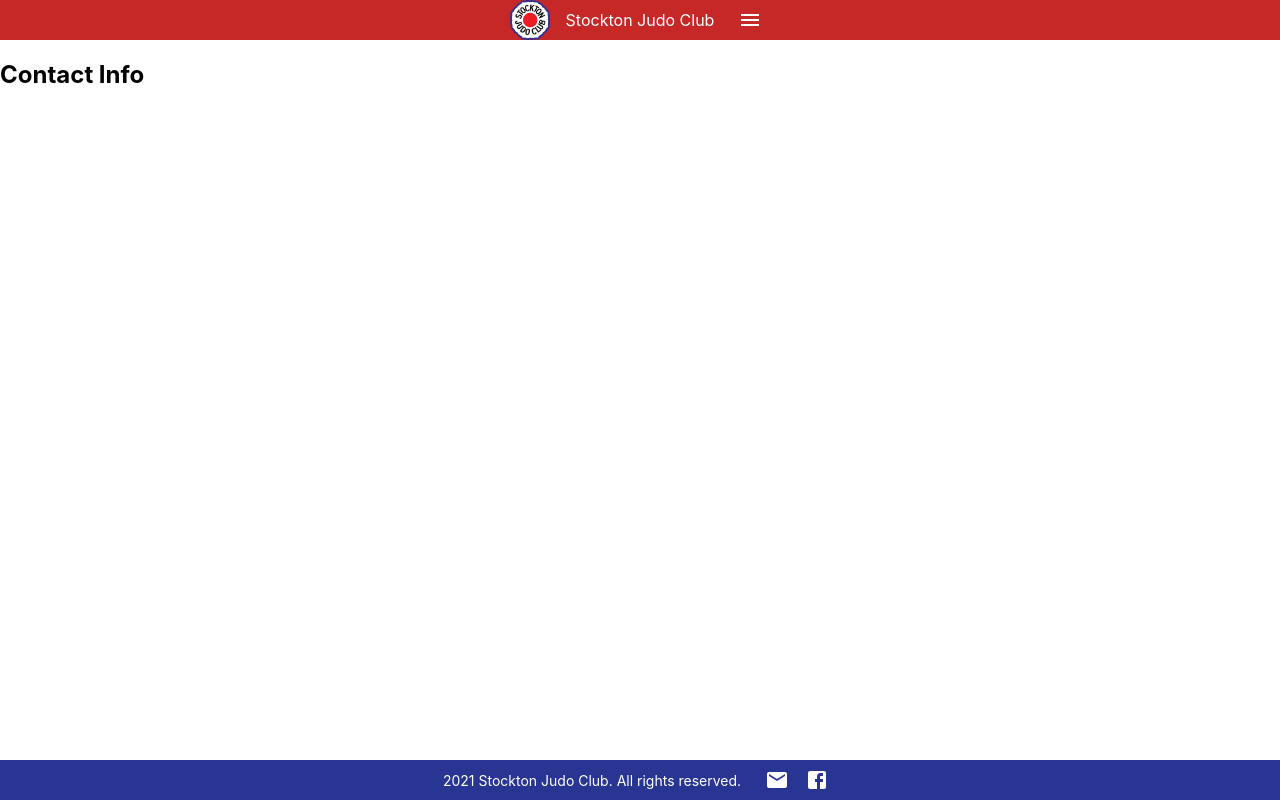
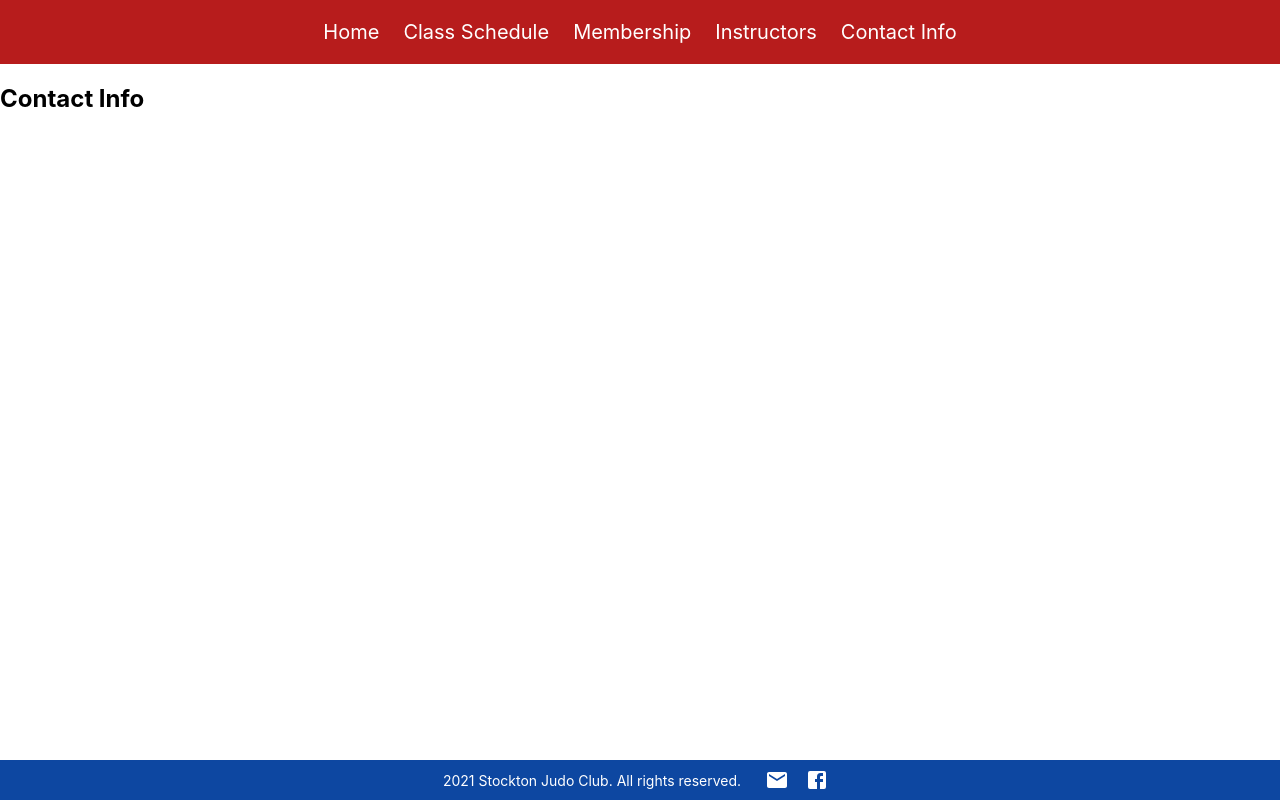
Before and after one commit to MJADangcil/stockton-judo-club, a React (Create React App) app: page /contact-info in a window 1280 px wide. Built offline with nearby package versions, Linux system fonts and the light colour scheme.

Commit message:
Temporary work

```diff
--- a/src/components/Footer/Footer.js
+++ b/src/components/Footer/Footer.js
@@ -10,7 +10,7 @@ function Footer() {
       maxWidth={false}
       sx={{
         backgroundColor: 'secondary.main',
-        color: 'secondary.text',
+        color: 'text.dark',
         bottom: 0,
         position: 'absolute',
       }}
@@ -40,7 +40,7 @@ function Footer() {
           <IconButton
             component='button'
             aria-label='Stockton Judo contact email'
-            sx={{ color: 'secondary.text' }}
+            sx={{ color: 'text.dark' }}
           >
             <EmailIcon />
           </IconButton>
@@ -48,7 +48,7 @@ function Footer() {
             component='button'
             title='Stockton Judo Facebook page'
             aria-label='Stockton Judo Facebook page'
-            sx={{ color: 'secondary.text' }}
+            sx={{ color: 'text.dark' }}
           >
             <FacebookIcon />
           </IconButton>
--- a/src/components/NavBar/NavBar.js
+++ b/src/components/NavBar/NavBar.js
@@ -1,6 +1,12 @@
 import React from 'react';
-import { useTheme } from '@mui/material/styles';
-import { useMediaQuery, Container, Grid, IconButton } from '@mui/material';
+import {
+  useMediaQuery,
+  Container,
+  Grid,
+  List,
+  IconButton,
+  Button,
+} from '@mui/material';
 import MenuIcon from '@mui/icons-material/Menu';
 
 const sections = [
@@ -12,16 +18,17 @@ const sections = [
 ];
 
 function NavBar() {
-  // const theme = useTheme();
-  // const matches = useMediaQuery(theme.breakpoints.up('sm'));
+  const isMobile = useMediaQuery((theme) => theme.breakpoints.down('sm'));
 
+  if (isMobile) {
     return (
       <Container
         component='nav'
         maxWidth={false}
         sx={{
           backgroundColor: 'primary.main',
-        color: 'primary.text',
+          color: 'text.dark',
+          height: '4rem',
         }}
       >
         <Grid
@@ -29,17 +36,20 @@ function NavBar() {
           container
           columnGap={2}
           sx={{
+            height: '100%',
             justifyContent: 'center',
             alignItems: 'center',
           }}
         >
-        <Grid
-          component='img'
-          item
+          <Grid item>
+            <Button onClick={() => {console.log('go home')}} sx={{  padding: '1px' }}>
+              <img
                 src='/logo512.png'
                 alt='Stockton Judo Club logo'
-          sx={{ height: '40px', width: '40px' }}
-        />
+                style={{ height: '50px', width: '50px' }}
+              ></img>
+            </Button>
+          </Grid>
           <Grid component='span' item>
             Stockton Judo Club
           </Grid>
@@ -48,14 +58,55 @@ function NavBar() {
               component='button'
               title='Navigation bar menu'
               aria-label='Navigation bar menu'
-            sx={{ color: 'primary.text' }}
+              sx={{ color: 'text.dark' }}
             >
               <MenuIcon />
             </IconButton>
           </Grid>
+          {/* render a List component */}
+        </Grid>
+      </Container>
+    );
+  } else {
+    return (
+      <Container
+        component='nav'
+        maxWidth={false}
+        sx={{
+          backgroundColor: 'primary.main',
+          color: 'text.dark',
+          height: '4rem',
+        }}
+      >
+        <Grid
+          component='div'
+          container
+          columnGap={3}
+          sx={{
+            height: '100%',
+            justifyContent: 'center',
+            alignItems: 'center',
+          }}
+        >
+          {sections.map((section, i) => (
+            <Grid
+              key={i}
+              component='a'
+              item
+              href={section.to}
+              sx={{
+                textDecoration: 'none',
+                color: 'text.dark',
+                fontSize: '20px',
+              }}
+            >
+              {section.text}
+            </Grid>
+          ))}
         </Grid>
       </Container>
     );
   }
+}
 
 export default NavBar;
--- a/src/theme.js
+++ b/src/theme.js
@@ -10,16 +10,18 @@ export const theme = createTheme({
   // },
   palette: {
     primary: {
-      main: '#c62828',
-      light: '#ff5f52',
-      dark: '#8e0000',
-      text: '#ffffff',
+      main: '#b71c1c',
+      light: '#f05545',
+      dark: '#7f0000',
     },
     secondary: {
-      main: '#283593',
-      light: '#5f5fc4',
-      dark: '#001064',
-      text: '#ffffff',
+      main: '#0d47a1',
+      light: '#5472d3',
+      dark: '#002171',
+    },
+    text: {
+      dark: '#ffffff',
+      light: '#000000',
     },
   },
 });
```
Lines whose indentation alone changed are shown as unchanged.
